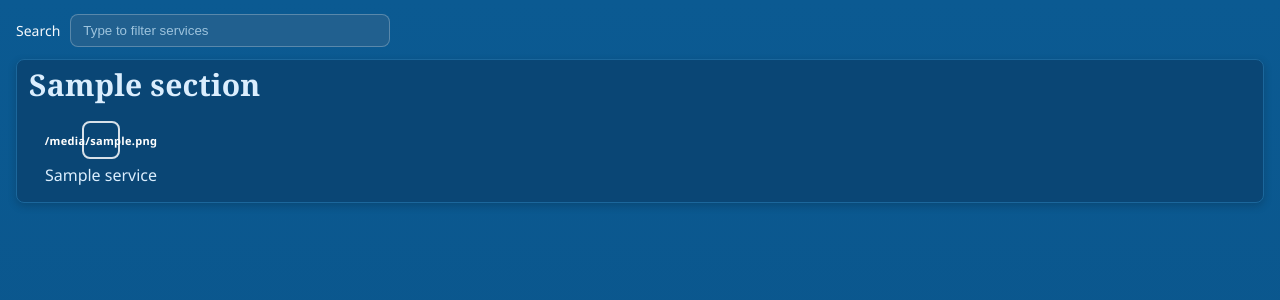
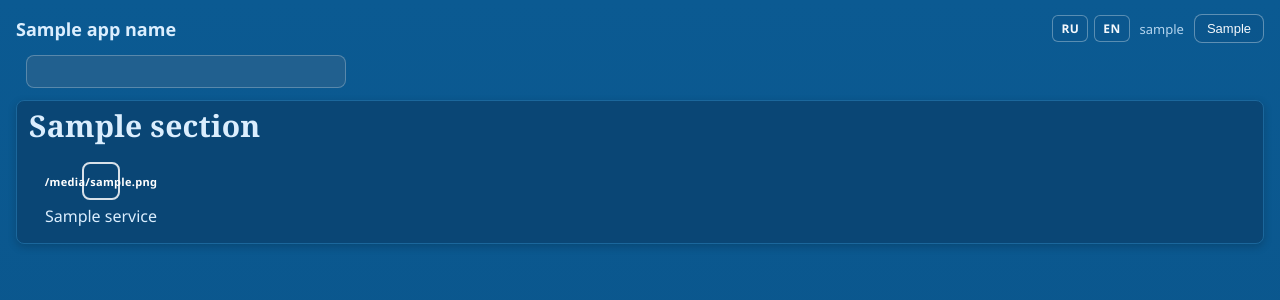
Before and after one commit to volynkinss/dashboard, a FastAPI app: template app/templates/catalog.html in a window 1280 px wide. Shown: the top 300 px of the page. Run offline with FastAPI, Linux system fonts and the light colour scheme; the template is opened without the code that fills it: most values are stand-ins (such as "Sample title", 1, 10 or a date in 2020).

Commit message:
logout button, ru|en lang

```diff
--- a/app/main.py
+++ b/app/main.py
@@ -12,6 +12,7 @@
 from app.config import get_settings
 from app.routers.auth import router as auth_router
 from app.routers.catalog import router as catalog_router
+from app.routers.i18n import router as i18n_router
 
 settings = get_settings()
 
@@ -44,3 +45,4 @@
 
 app.include_router(auth_router)
 app.include_router(catalog_router)
+app.include_router(i18n_router)
--- a/app/static/css/styles.css
+++ b/app/static/css/styles.css
@@ -24,6 +24,84 @@
 
 .container {
     padding: 14px 16px 20px;
+}
+
+.topbar {
+    display: flex;
+    align-items: center;
+    justify-content: space-between;
+    gap: 12px;
+    margin-bottom: 12px;
+}
+
+.topbar-title {
+    font-size: 18px;
+    font-weight: 700;
+    color: #dbeefe;
+}
+
+.topbar-actions {
+    display: flex;
+    align-items: center;
+    flex-wrap: wrap;
+    gap: 10px;
+}
+
+.lang-switch {
+    display: inline-flex;
+    align-items: center;
+    gap: 6px;
+}
+
+.lang-link {
+    display: inline-flex;
+    align-items: center;
+    justify-content: center;
+    min-width: 34px;
+    padding: 4px 8px;
+    border: 1px solid rgba(255, 255, 255, 0.32);
+    border-radius: 6px;
+    color: var(--text-main);
+    text-decoration: none;
+    font-size: 12px;
+    font-weight: 700;
+    letter-spacing: 0.4px;
+    background: rgba(14, 80, 132, 0.18);
+}
+
+.lang-link:hover {
+    border-color: rgba(255, 255, 255, 0.52);
+    background: rgba(14, 80, 132, 0.42);
+}
+
+.lang-link-active {
+    border-color: rgba(255, 255, 255, 0.8);
+    background: rgba(14, 80, 132, 0.62);
+}
+
+.topbar-user {
+    font-size: 13px;
+    color: var(--text-muted);
+}
+
+.logout-form {
+    margin: 0;
+}
+
+.logout-button {
+    border: 1px solid rgba(255, 255, 255, 0.34);
+    background: rgba(14, 80, 132, 0.32);
+    color: var(--text-main);
+    border-radius: 8px;
+    padding: 7px 12px;
+    font-size: 13px;
+    line-height: 1;
+    cursor: pointer;
+}
+
+.logout-button:hover {
+    border-color: rgba(255, 255, 255, 0.5);
+    background: rgba(14, 80, 132, 0.56);
 }
 
 .search-row {
@@ -62,7 +140,7 @@
 .sections-grid {
     display: grid;
     gap: 16px;
-    grid-template-columns: repeat(auto-fit, minmax(340px, 1fr));
+    grid-template-columns: 1fr;
 }
 
 .section-card {
@@ -189,6 +267,16 @@
 }
 
 @media (max-width: 900px) {
+    .topbar {
+        flex-direction: column;
+        align-items: flex-start;
+    }
+
+    .topbar-actions {
+        width: 100%;
+        justify-content: space-between;
+    }
+
     .search-row {
         flex-direction: column;
         align-items: flex-start;
--- a/app/templates/base.html
+++ b/app/templates/base.html
@@ -1,5 +1,5 @@
 <!DOCTYPE html>
-<html lang="en">
+<html lang="{{ lang or 'ru' }}">
 <head>
     <meta charset="utf-8">
     <meta name="viewport" content="width=device-width, initial-scale=1">
--- a/app/templates/catalog.html
+++ b/app/templates/catalog.html
@@ -1,10 +1,25 @@
 {% extends "base.html" %}
 
 {% block content %}
+<div class="topbar">
+    <div class="topbar-title">{{ app_name }}</div>
+    <div class="topbar-actions">
+        <div class="lang-switch">
+            <a href="{{ lang_ru_url }}" class="lang-link {% if lang == 'ru' %}lang-link-active{% endif %}">RU</a>
+            <a href="{{ lang_en_url }}" class="lang-link {% if lang == 'en' %}lang-link-active{% endif %}">EN</a>
+        </div>
+        <span class="topbar-user">{{ username }}</span>
+        <form method="post" action="/auth/logout" class="logout-form">
+            <input type="hidden" name="csrf_token" value="{{ csrf_token }}">
+            <button type="submit" class="logout-button">{{ ui.sign_out }}</button>
+        </form>
+    </div>
+</div>
+
 <div class="search-row">
     <div class="search-left">
-        <label for="serviceSearch">Search</label>
-        <input id="serviceSearch" type="text" placeholder="Type to filter services">
+        <label for="serviceSearch">{{ ui.search_label }}</label>
+        <input id="serviceSearch" type="text" placeholder="{{ ui.search_placeholder }}">
     </div>
 </div>
 
@@ -40,8 +55,8 @@
 </div>
 {% else %}
 <section class="empty-state">
-    <h2>No services available</h2>
-    <p>Your account has no granted shortcuts yet.</p>
+    <h2>{{ ui.no_services_title }}</h2>
+    <p>{{ ui.no_services_body }}</p>
 </section>
 {% endif %}
 {% endblock %}
```
Also changed, not shown: app/i18n.py (added, +41 -0 lines), app/routers/catalog.py (+13 -4 lines), app/routers/i18n.py (added, +39 -0 lines), docker-compose.yml (deleted, +0 -57 lines), 1 other file.
